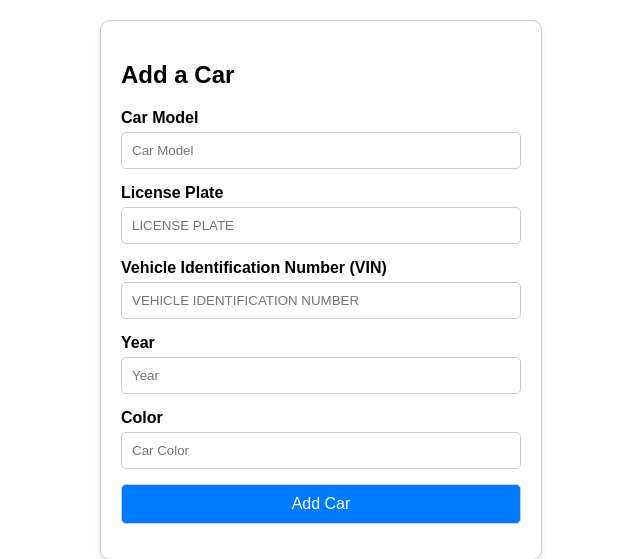
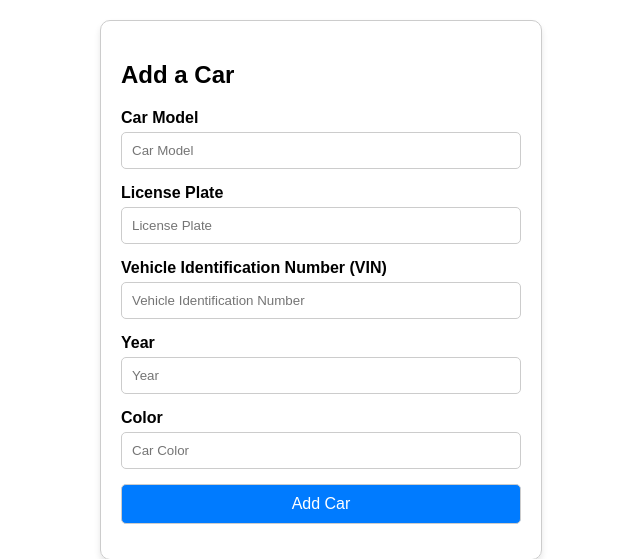
Before and after one commit to trnguyen34/RoadBuddy, a Flask app: template templates/addCar.html in a window 1280 px wide. Shown: the top 559 px of the page, without its empty margins (319-959 px from the left). Run offline with Flask 3, Linux system fonts and the light colour scheme; the template is opened without the code that fills it, so the values that code supplies are empty.

Commit message:
change the placeholder to original case

```diff
--- a/templates/addCar.html
+++ b/templates/addCar.html
@@ -42,6 +42,9 @@
     .uppercase-input {
       text-transform: uppercase;
     }
+    input.uppercase-input::placeholder {
+      text-transform: none; /* Keeps placeholder in original case */
+    }
   </style>
 </head>
 <body>
```
